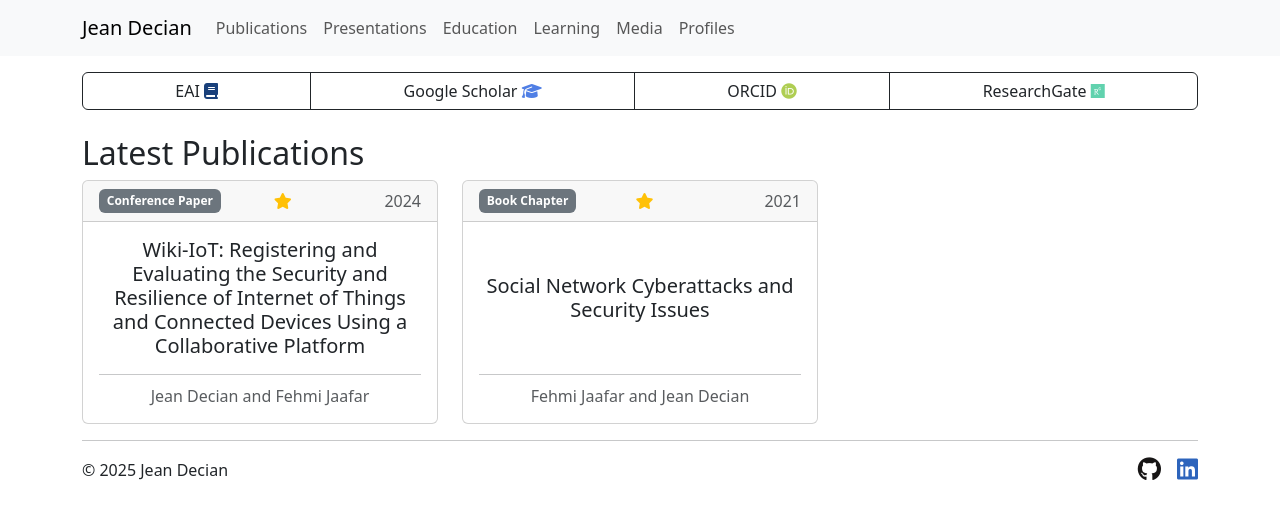
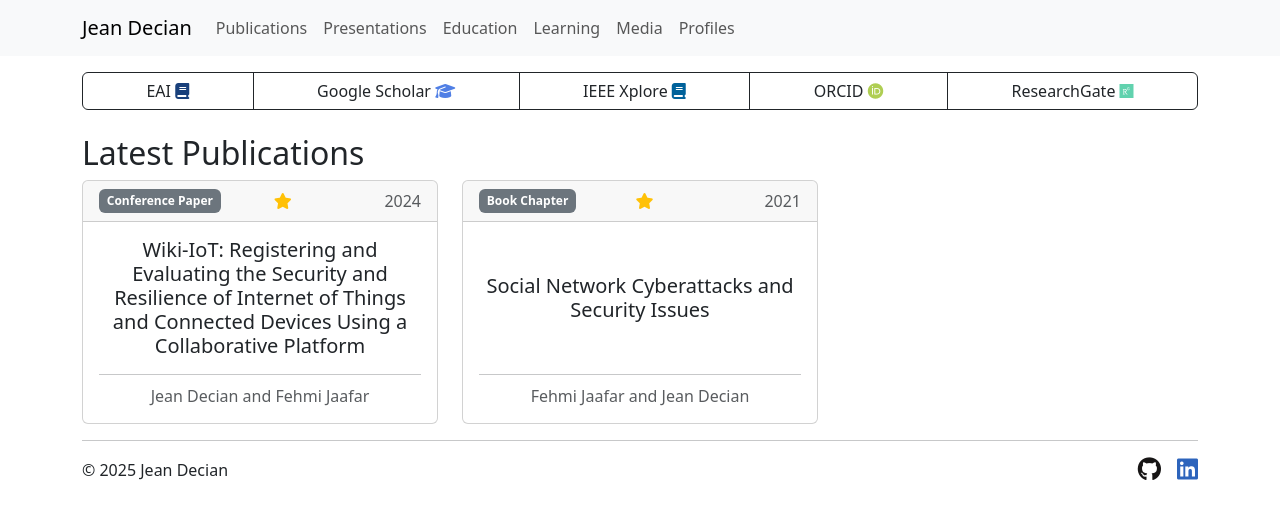
Before and after one commit to jeandecian/info, a Jekyll site: the page built from publications.md, in a window 1280 px wide. Shown: the top 519 px of the page. Built offline with Jekyll 4.4.1, drawn with Linux system fonts in a browser that asks for light colours; nearby versions of some CDN libraries.

Commit message:
add IEEE Xplore profile

```diff
--- a/_data/profiles.yml
+++ b/_data/profiles.yml
@@ -11,6 +11,12 @@
       url: https://scholar.google.com/citations?user=
       icon: fas fa-graduation-cap
       color: "#507FE5"
+
+    - name: IEEE Xplore
+      username: 369156419409131
+      url: https://ieeexplore.ieee.org/author/
+      icon: fas fa-book
+      color: "#00629B"
 
     - name: ORCID
       username: 0009-0002-4298-3271
```
